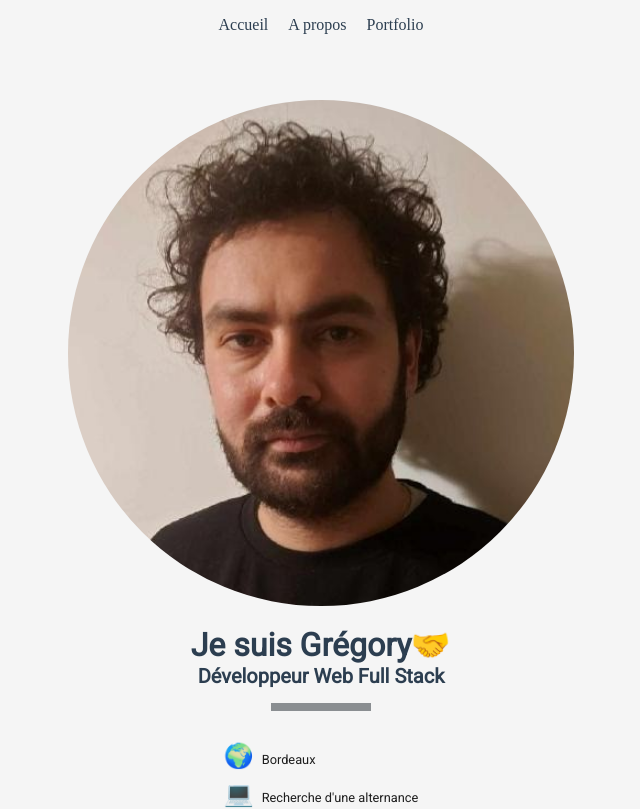
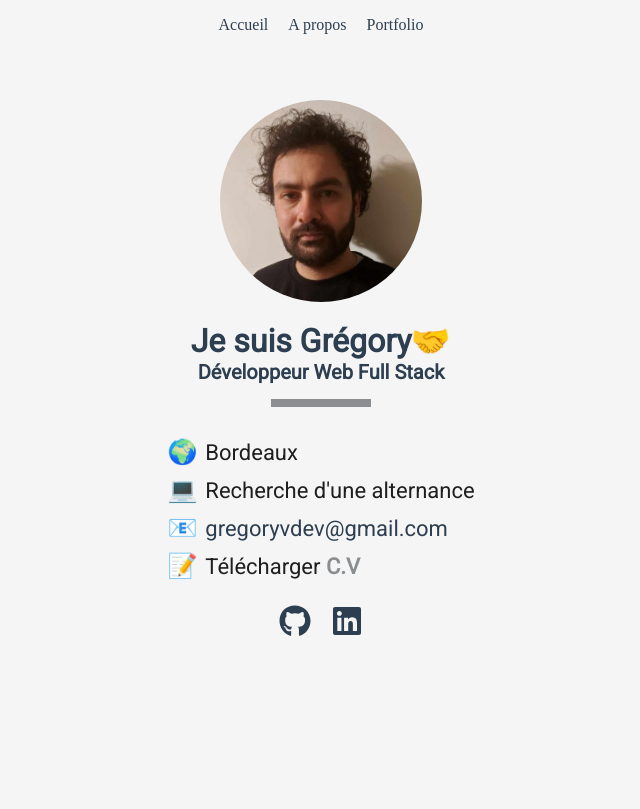
Before and after one commit to GregoryVDev/Portfolio, a React (Vite) app: page / in a window 1280 px wide. Shown: the top 809 px of the page, without its empty margins (319-959 px from the left). Built offline with nearby package versions, Linux system fonts and the light colour scheme.

Commit message:
Added media queries for desktop and added container-informations and container-faq in About component

```diff
--- a/src/about.css
+++ b/src/about.css
@@ -130,3 +130,7 @@
     display: flex;
     gap: 10px;
 }
+
+/* DESKTOP */
+
+@media screen and (min-width: 1024px) {}
--- a/src/index.css
+++ b/src/index.css
@@ -264,3 +264,15 @@
     text-align: center;
   }
 }
+
+/* DESKTOP */
+
+@media screen and (min-width: 1024px) {
+  .about img {
+    width: 20%;
+  }
+
+  .container-infos li {
+    font-size: 22px;
+  }
+}
--- a/src/pages/About.jsx
+++ b/src/pages/About.jsx
@@ -44,18 +44,19 @@
   return (
     <div>
       <Header />
+      <div className="container-informations">
         <section className="infos">
           <h1>À propos de moi</h1>
           <p>
             Titulaire d'un C.A.P Cuisine obtenu en 2013, j'ai exercé ce métier
-          pendant douze années, ce qui m'a permis de développer des compétences
-          solides en organisation, sens des responsabilités, créativité et
-          rapidité d'exécution.
+            pendant douze années, ce qui m'a permis de développer des
+            compétences solides en organisation, sens des responsabilités,
+            créativité et rapidité d'exécution.
           </p>
           <p>
             En 2024, j'ai décidé de faire une reconversion dans le développement
-          web, un domaine qui me passionne et dans lequel je retrouve les mêmes
-          valeurs qu'en cuisine : organisation, rapidité, sens des
+            web, un domaine qui me passionne et dans lequel je retrouve les
+            mêmes valeurs qu'en cuisine : organisation, rapidité, sens des
             responsabilités et créativité.
           </p>
           <p>
@@ -68,6 +69,7 @@
             motivé, ambitieux et toujours prêt à relever de nouveaux défis.
           </p>
         </section>
+        <div className="container-faq">
           <section className="faq">
             <h2>Foire aux questions</h2>
             <div className="faq-container">
@@ -99,5 +101,7 @@
             <SkillsIcons />
           </section>
         </div>
+      </div>
+    </div>
   );
 };
```
Lines whose indentation alone changed are shown as unchanged.
